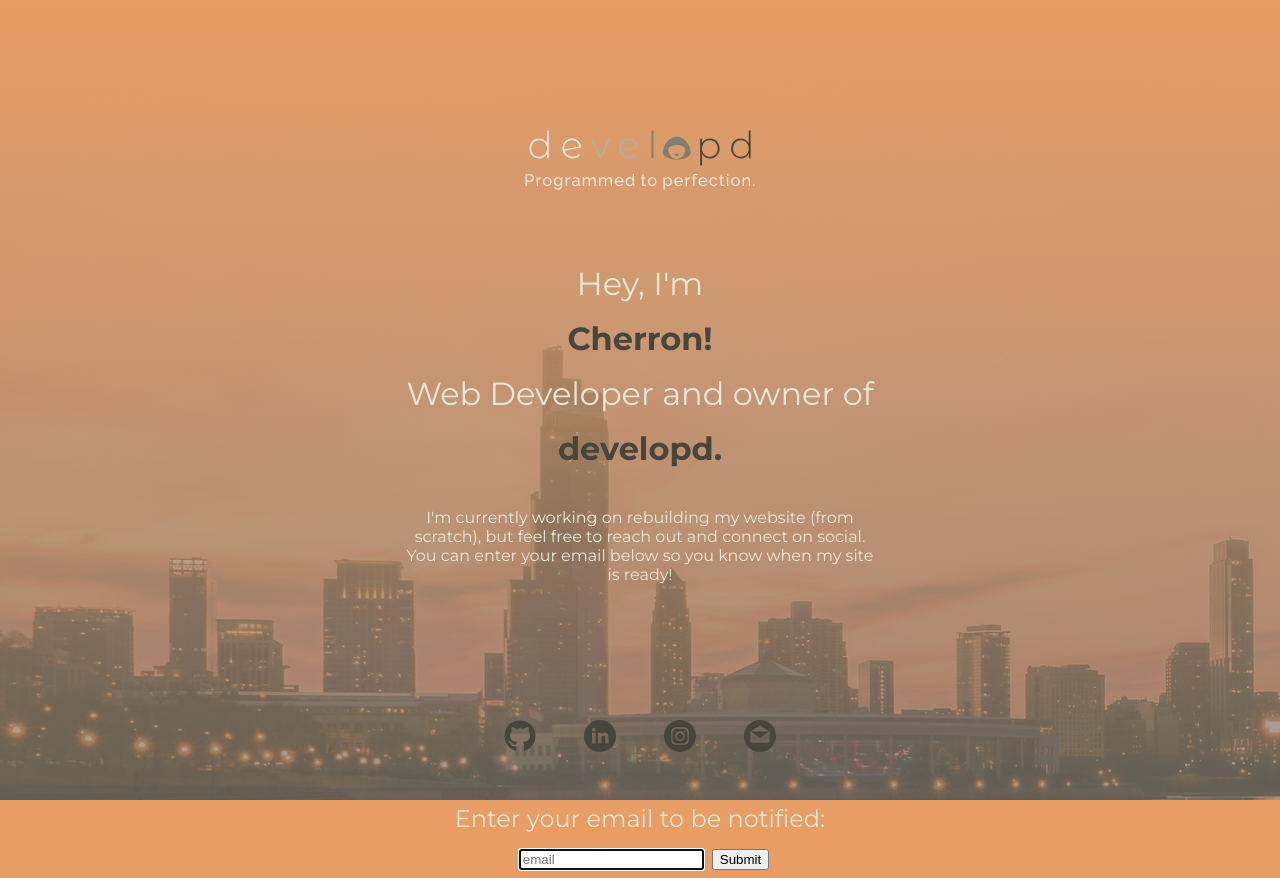
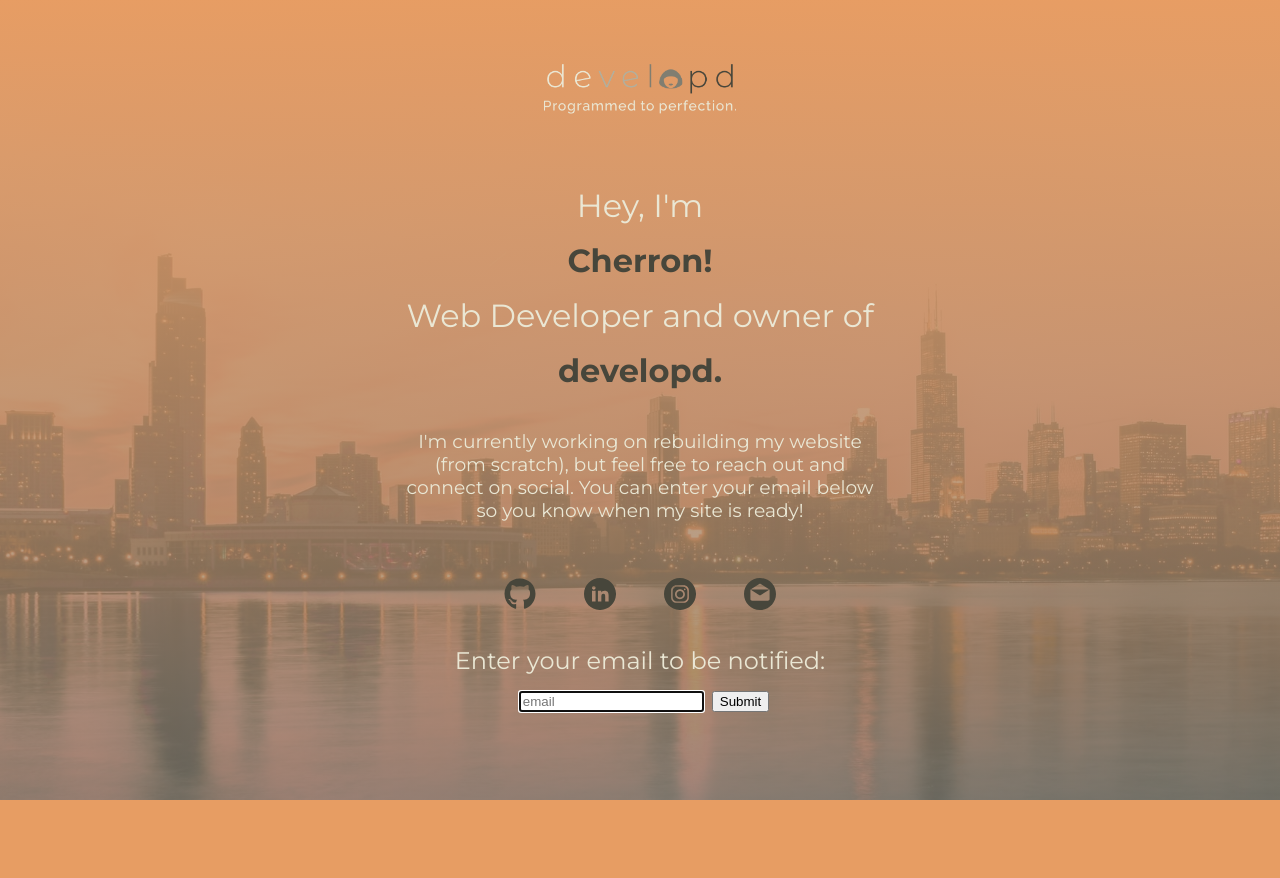
Before and after one commit to csimes/developd-landing-page, a React (Create React App) app: page / in a window 1280 px wide. After the commit the page ends 800 px from the top, so only its background shows below. Built offline with nearby package versions, Linux system fonts and the light colour scheme.

Commit message:
Updated logo, adjusted background size to cover viewport

```diff
--- a/src/App.css
+++ b/src/App.css
@@ -1,163 +1,8 @@
-/*
-
-
-
-nav, footer {
-    background-color: #e79d63;
-    color: #eae7d4;
-
+body,
+html {
+  height: 100%;
+  margin: 0;
 }
-
-
-.navbar-light .navbar-nav .nav-link {
-    color: #47463b;
-}
-
-.navbar-light .navbar-nav .nav-link:hover,
-.navbar-light .navbar-nav .nav-link:active {
-    background-color: #eae7d4;
-    border-radius: 10px;
-}
-
-
-#landing {
-    background-image:
-        linear-gradient(to bottom, rgba(231, 157, 99, 0.99), rgba(128, 126, 113, 0.73)),
-        url("/portfolio/assets/header-img.jpg");
-    width: 100%;
-    height: 35vw;
-    background-size: cover;
-    background-repeat: no-repeat;
-    color: #eae7d4;
-    min-height: 50vh;
-    border-radius: 0 0 100px 100px;
-}
-
-
-.name {
-    font-weight: bolder;
-    color: #47463b;
-}
-
-#about-me {
-    display: flex;
-    flex-direction: row;
-    color: #eae7d4;
-    background-color: #807e71;
-    min-width: 40vw;
-    min-height: 40vh;
-    margin: 10vh 15vh;
-    border-radius: 50px;
-    justify-content: space-between;
-    padding: 3vh;
-}
-
-#about-me > a {
-    max-width: 10vw;
-    font-size: smaller;
-}
-
-#about-me-section {
-    display: flex;
-    flex-direction: column;
-    align-content: space-between;
-}
-img.self-photo {
-
-    margin: auto;
-    height: 27vh;
-    width: 27vh;
-    border-radius: 50%;
-}
-
-.about-btn {
-    margin: auto;
-    max-width: 25vh;
-}
-#projects-title {
-    text-align: center;
-    font-weight: bolder;
-    background-color: #e79d63;
-    width: 30vw;
-    margin: auto;
-}
-
-#projects {
-    margin: 10vh 15vh;
-    display: flex;
-    flex-direction: row;
-    flex-wrap: wrap;
-    justify-content: center;
-}
-
-.card {
-    min-height: 450px;
-    display: flex;
-    width: 18rem;
-    background-color: #47463b;
-    color: #eae7d4;
-    text-align: center;
-    border: solid  #807e71;
-    border-width: 20px 0 0 20px;
-    padding: 1em;
-    margin: 2vh;
-}
-
-
-
-.btn {
-    background-color: rgba(231, 157, 99, 0.99);
-    color: #eae7d4;
-    border: none;
-}
-
-.btn:hover {
-    background-color: #eae7d4;
-    color: rgba(231, 157, 99, 0.99);
-
-}
-
-#fs-frm {
-    margin: auto;
-    text-align: center;
-    max-width: 50vw;
-    min-width: 40vw;
-    padding: 15px;
-    color: #eae7d4;
-    background-color: #807e71;
-    border-radius: 50px;
-    margin-bottom: 5vh;
-}
-
-
-form input,
-form select,
-form fieldset,
-form optgroup,
-form label {
-    font-size: 100%;
-    border: none;
-    display: block;
-}
-
-form label,
-form legend {
-    font-size: 0.825rem;
-    margin-bottom: 0.5rem;
-    color: #807e71;
-}
-
-form input,
-form select,
-form textarea {
-    box-sizing: border-box;
-    border: 1px solid #47463b;
-    background-color: rgba(255, 255, 255, 0.9);
-    padding: 0.75em 1rem;
-    margin-bottom: 1.5rem;
-}
-
- */
 
 html {
   box-sizing: border-box;
@@ -165,7 +10,7 @@ html {
 }
 
 body {
-  font-family: 'Montserrat', sans-serif;
+  font-family: "Montserrat", sans-serif;
   background-color: #e79d63;
 }
 
@@ -175,9 +20,10 @@ body {
       rgba(231, 157, 99, 0.99),
       rgba(128, 126, 113, 0.73)
     ),
-    url('./assets/header-img.jpg');
-  background-size: auto auto;
+    url("./assets/header-img.jpg");
+  background-position: center;
   background-repeat: no-repeat;
+  background-size: cover;
   color: #eae7d4;
   height: 100vh;
 }
@@ -193,23 +39,23 @@ h1 {
 }
 
 .intro {
-  margin: -4rem 0 5rem 0;
   display: flex;
   flex-direction: column;
   text-align: center;
 }
 
 .logo {
-  display: block;
-  margin: auto;
-  max-height: 40%;
+  margin: 5% auto;
+  max-width: 15%;
 }
 
 .info {
+  color: #eae7d4;
   margin: auto;
   text-align: center;
   max-width: 30rem;
   padding: 2rem;
+  font-weight: 500;
 }
 
 .socials-group {
@@ -227,7 +73,6 @@ h1 {
   display: flex;
   flex-direction: column;
   text-align: center;
-  margin: 1rem;
   font-size: 24px;
 }
 
--- a/src/App.tsx
+++ b/src/App.tsx
@@ -1,60 +1,60 @@
-import React, { Component } from 'react';
-import github from './assets/github-circle.svg';
-import linkedin from './assets/linkedin-circle.svg';
-import instagram from './assets/instagram-circle.svg';
-import email from './assets/email-circle.svg';
-import logo from './assets/transparent.svg';
-import './App.css';
-import ContactForm from './components/ContactForm';
+import React, { Component } from "react";
+import github from "./assets/github-circle.svg";
+import linkedin from "./assets/linkedin-circle.svg";
+import instagram from "./assets/instagram-circle.svg";
+import email from "./assets/email-circle.svg";
+import logo from "./assets/transparent.png";
+import "./App.css";
+import ContactForm from "./components/ContactForm";
 
 class App extends Component {
   onEmailClick() {
-    window.open('mailto:cherron@developdbycherron.com?subject=Hi Cherron!');
+    window.open("mailto:cherron@developdbycherron.com?subject=Hi Cherron!");
   }
 
   render() {
     return (
-      <div className='hero'>
-        <img className='logo' src={logo} alt='' />
-        <div className='intro'>
+      <div className="hero">
+        <div className="intro">
+          <img className="logo" src={logo} alt="" />
           <h1>Hey, I'm </h1>
-          <h1 className='name'>Cherron!</h1>
-          <h1>Web Developer and owner of</h1>{' '}
-          <h1 className='name'>developd.</h1>
-          <p className='info'>
+          <h1 className="name">Cherron!</h1>
+          <h1>Web Developer and owner of</h1>{" "}
+          <h1 className="name">developd.</h1>
+          <h3 className="info">
             I'm currently working on rebuilding my website (from scratch), but
             feel free to reach out and connect on social. You can enter your
             email below so you know when my site is ready!
-          </p>
+          </h3>
         </div>
-        <div className='socials-group'>
-          <a href='https://github.com/csimes' target='_blank' rel='noreferrer'>
-            <img className='social' src={github} alt='' />
+        <div className="socials-group">
+          <a href="https://github.com/csimes" target="_blank" rel="noreferrer">
+            <img className="social" src={github} alt="" />
           </a>
           <a
-            href='https://www.linkedin.com/in/cherron-simes-1b016614b'
-            target='_blank'
-            rel='noreferrer'
+            href="https://www.linkedin.com/in/cherron-simes-1b016614b"
+            target="_blank"
+            rel="noreferrer"
           >
-            <img className='social' src={linkedin} alt='' />
+            <img className="social" src={linkedin} alt="" />
           </a>
           <a
-            href='https://www.instagram.com/chocolithunda'
-            target='_blank'
-            rel='noreferrer'
+            href="https://www.instagram.com/chocolithunda"
+            target="_blank"
+            rel="noreferrer"
           >
-            <img className='social' src={instagram} alt='' />
+            <img className="social" src={instagram} alt="" />
           </a>
           <a
-            href='mailto:cherron@developdbycherron.com?subject=Hi Cherron!'
+            href="mailto:cherron@developdbycherron.com?subject=Hi Cherron!"
             onClick={() =>
               (window.location.href =
-                'mailto:cherron@developdbycherron.com?subject=Hi Cherron!')
+                "mailto:cherron@developdbycherron.com?subject=Hi Cherron!")
             }
-            target='_blank'
-            rel='noreferrer'
+            target="_blank"
+            rel="noreferrer"
           >
-            <img className='social' src={email} alt='' />
+            <img className="social" src={email} alt="" />
           </a>
         </div>
         <ContactForm />
--- a/src/components/ContactForm.tsx
+++ b/src/components/ContactForm.tsx
@@ -1,23 +1,23 @@
-import { useForm, ValidationError } from '@formspree/react';
+import { useForm, ValidationError } from "@formspree/react";
 
 function ContactForm() {
-  const [state, handleSubmit] = useForm('mrgjywaq');
+  const [state, handleSubmit] = useForm("mrgjywaq");
   if (state.succeeded) {
-    return <p>We'll let you know when the site launches!</p>;
+    return <h3>We'll let you know when the site launches!</h3>;
   }
   return (
-    <form className='contact-form' onSubmit={handleSubmit}>
-      <label htmlFor='email'>Enter your email to be notified:</label>
+    <form className="contact-form" onSubmit={handleSubmit}>
+      <label htmlFor="email">Enter your email to be notified:</label>
       <div>
         <input
-          id='email'
-          type='email'
-          name='email'
-          placeholder='email'
+          id="email"
+          type="email"
+          name="email"
+          placeholder="email"
           autoFocus
         />
-        <ValidationError prefix='Email' field='email' errors={state.errors} />
-        <button type='submit' disabled={state.submitting}>
+        <ValidationError prefix="Email" field="email" errors={state.errors} />
+        <button type="submit" disabled={state.submitting}>
           Submit
         </button>
       </div>
```
Also changed, not shown: src/assets/transparent.png (added).
